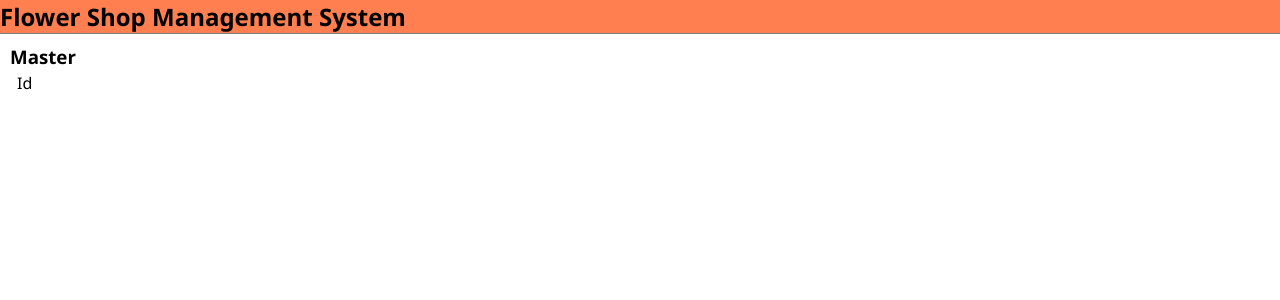
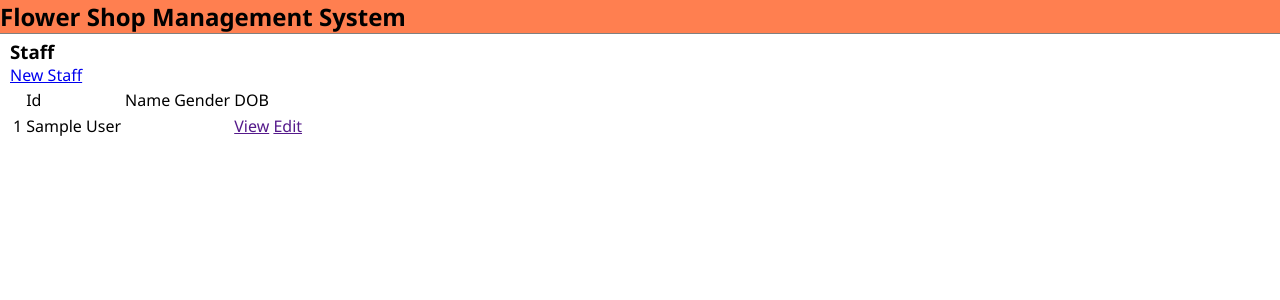
Before and after one commit to Cisits-Subodh/flower-shop-management-system, a PHP site: page /staff in a window 1280 px wide. Shown: the top 300 px of the page. Run offline with PHP 8.4, Linux system fonts and the light colour scheme; the visitor is signed in with stand-in values (Sample User, id 1).

Commit message:
Work on staff module Fixes #15

```diff
--- a/assets/css/style.css
+++ b/assets/css/style.css
@@ -8,35 +8,40 @@
     grid-template-columns: 8vw auto;
     gap: 1vw;
 }
-.main-layout{
+
+.main-layout {
     display: grid;
     grid-template-columns: 1fr 1fr;
-    margin-right:400%;
+    margin-right: 400%;
     display: flex;
 
 
 }
-.main-layout h3{
+
+.main-layout h3 {
     margin: 0%;
     margin-top: 0%;
     padding: 0%;
 }
-.header h1{
+
+.header h1 {
     background-color: coral;
     font-size: 150%;
     border-bottom: 1px grey solid;
-    padding:-0.20vh;
+    padding: -0.20vh;
 
 }
-.main h3{
+
+.main h3 {
     margin: 0%;
     padding: 0%;
-    margin-bottom:-0.0% ;
-    margin-top:-0.40%;
+    margin-bottom: -0.0%;
+    margin-top: -0.40%;
 }
 
 
 .main {
+    font-family: 'Lucida Sans', 'Lucida Sans Regular', 'Lucida Grande', 'Lucida Sans Unicode', Geneva, Verdana, sans-serif;
     padding: 10px
 }
 
@@ -58,8 +63,30 @@
     padding: 5px;
     text-align: center;
 }
-.col-1{
+
+.col-1 {
     display: grid;
     grid-template-columns: 1fr 1fr;
     margin-right: 100%;
 }
+
+.new-form label {
+    margin-left: 100vh;
+    align-items: center;
+    text-align: center;
+}
+
+.new-form input {
+    margin-left: 100vh;
+
+
+}
+.input-g{
+    gap:10px;
+}
+.new-form button {
+    text-align: justify;
+    text-align: center;
+    padding: -0.30vh;
+    margin-left: 100vh;
+}
--- a/index.php
+++ b/index.php
@@ -1,6 +1,7 @@
 <?php
 require __DIR__ . "/vendor/autoload.php";
 
+use Subod\FlowerShopManagementSystem\App\Controllers\StaffController;
 use Subod\FlowerShopManagementSystem\App\Controllers\UserController;
 
 $request = $_SERVER['REQUEST_URI'];
@@ -10,7 +11,8 @@ switch ($request) {
         require $_SERVER['DOCUMENT_ROOT'] . "/pages/user/login.php";
         break;
     case "/user/authenticate":
-        UserController::authenticate();
+        $userController = new UserController();
+        $userController->authenticate();
         break;
     case "/user/admin-dashboard":
         require $_SERVER['DOCUMENT_ROOT'] . "/pages/user/admin-dashboard.php";
@@ -27,6 +29,13 @@ switch ($request) {
     case "/staff":
         include $_SERVER['DOCUMENT_ROOT'] . "/pages/staff/index.php";
         break;
+    case "/staff/new":
+        include $_SERVER['DOCUMENT_ROOT'] . "/pages/staff/new.php";
+        break;
+    case "/staff/create":
+        $staffController = new StaffController();
+        $staffController->create();
+        break;
     default:
         require $_SERVER['DOCUMENT_ROOT'] . "/pages/error.php";
 }
--- a/pages/includes/header.php
+++ b/pages/includes/header.php
@@ -7,9 +7,3 @@ if (!isset($_SESSION['user_id']))
 <link rel="stylesheet" href="/assets/css/style.css">
 
 <h1>Flower Shop Management System</h1>
-
-<div class="col-1">
-    <main>
-
-    </main>
-</div>
--- a/pages/staff/index.php
+++ b/pages/staff/index.php
@@ -1,3 +1,11 @@
+<?php
+
+use Subod\FlowerShopManagementSystem\App\Controllers\StaffController;
+
+$staffController = new StaffController();
+$users = $staffController->getAll();
+?>
+
 <!DOCTYPE html>
 <html lang="en">
 
@@ -11,22 +19,31 @@
     <header class="header">
         <?php include $_SERVER['DOCUMENT_ROOT'] . "/pages/includes/header.php" ?>
     </header>
-    <div class="main-layout">
         <main class="main">
-            <h3>Master</h3>
+            <h3>Staff</h3>
+            <a href="/staff/new" class="button">New Staff</a>
             <table>
-                <thead>
+                <thead class="border">
                     <th>
-                        <td>Id</td>
-
+                    <td>Id</td>
+                    <td>Name</td>
+                    <td>Gender</td>
+                    <td>DOB</td>
                     </th>
                 </thead>
                 <tbody>
-
+                    <?php foreach ($users as $user) { ?>
+                        <tr>
+                            <td><?= $user['staff_id'] ?></td>
+                            <td><?= $user['name'] ?></td>
+                            <td><?= $user['gender'] ?></td>
+                            <td><?= $user['dob'] ?></td>
+                            <td><a href="">View</a> <a href="">Edit</a></td>
+                        </tr>
+                    <?php } ?>
                 </tbody>
             </table>
         </main>
-    </div>
 </body>
 
 </html>
--- a/sql/ddl.sql
+++ b/sql/ddl.sql
@@ -13,6 +13,6 @@ CREATE TABLE staff
 (
     staff_id INT AUTO_INCREMENT PRIMARY KEY,
     name VARCHAR(50),
-    gemder CHAR(1),
+    gender CHAR(1),
     dob DATE
-)
+);
--- /dev/null
+++ b/src/App/Controllers/StaffController.php
@@ -0,0 +1,50 @@
+<?php
+namespace Subod\FlowerShopManagementSystem\App\Controllers;
+
+use mysqli;
+use Subod\FlowerShopManagementSystem\App\Config\DbConfig;
+
+class StaffController
+{
+    private mysqli $connection;
+
+    function __construct()
+    {
+        $this->connection = DbConfig::getConnection();
+    }
+
+    function get()
+    {
+
+    }
+
+    function getAll()
+    {
+        $sql = "SELECT * FROM staff";
+        $result = $this->connection->query($sql);
+        return $result->fetch_all(MYSQLI_ASSOC);
+    }
+
+    function create()
+    {
+        $name = $_POST['name'];
+        $gender = $_POST['gender'];
+        $dob = $_POST['dob'];
+
+        $sql = "INSERT INTO staff(name, gender, dob) VALUES('$name', '$gender', '$dob')";
+
+        $this->connection->query($sql);
+
+        header("location:/staff");
+    }
+
+    function update()
+    {
+
+    }
+
+    function delete()
+    {
+
+    }
+}
--- a/src/App/Controllers/UserController.php
+++ b/src/App/Controllers/UserController.php
@@ -6,7 +6,7 @@ use Subod\FlowerShopManagementSystem\App\Config\DbConfig;
 
 class UserController
 {
-    static function authenticate()
+    function authenticate()
     {
         $user_id = $_POST['user_id'];
         $password = $_POST['password'];
```
Also changed, not shown: pages/staff/new.php (added, +32 -0 lines).
